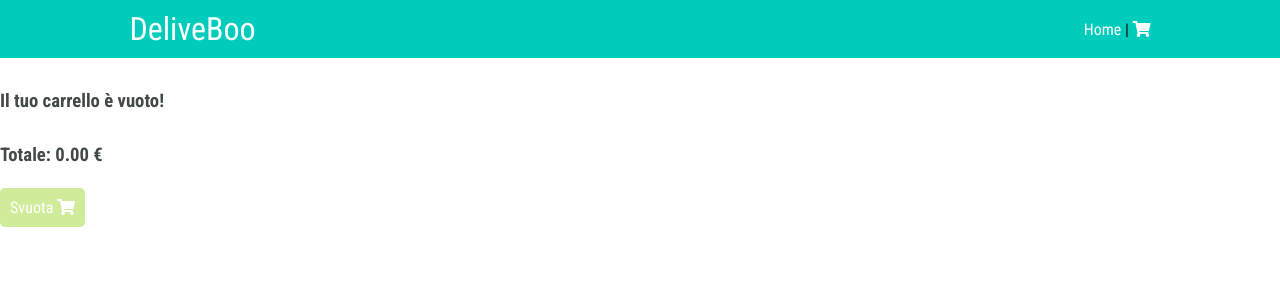
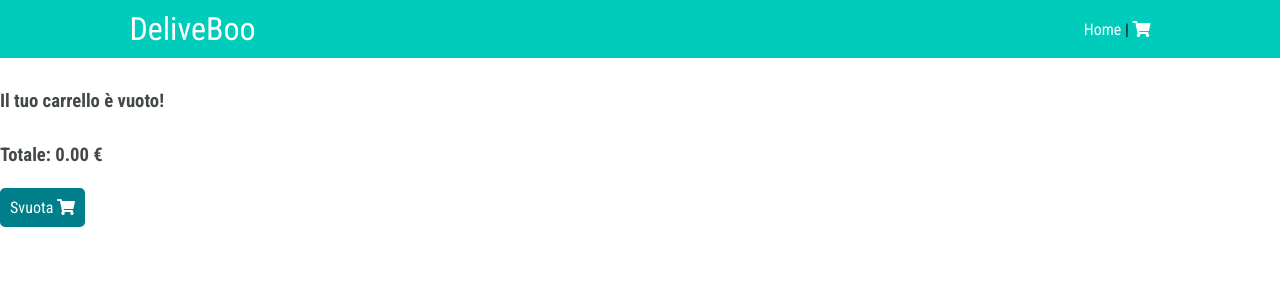
Before and after one commit to DidierDankan/DeliverBoo, a Vue app in the folder front_end_vue/: page /#/cart in a window 1280 px wide. Shown: the top 300 px of the page. Built offline with nearby package versions, Linux system fonts and the light colour scheme.

Commit message:
fix btn cart

```diff
--- a/front_end_vue/src/style/cart.scss
+++ b/front_end_vue/src/style/cart.scss
@@ -49,10 +49,10 @@
 
 .btn.delete {
   margin-left: 5px;
-  background: $secondary-color;
+  background: $btn-color;
   transition: background 1s;
   &:hover {
-    background: #95a86e;
+    background: #03626b;
   }
 }
 
@@ -75,12 +75,12 @@
   padding: 10px;
   color: $text-color;
   font-size: 1rem;
-  background: $secondary-color;
+  background: $btn-color;
   text-decoration: none;
   border-radius: 5px;
   cursor: pointer;
   transition: background 1s;
   &:hover {
-    background: #95a86e;
+    background: #03626b;
   }
 }
```
